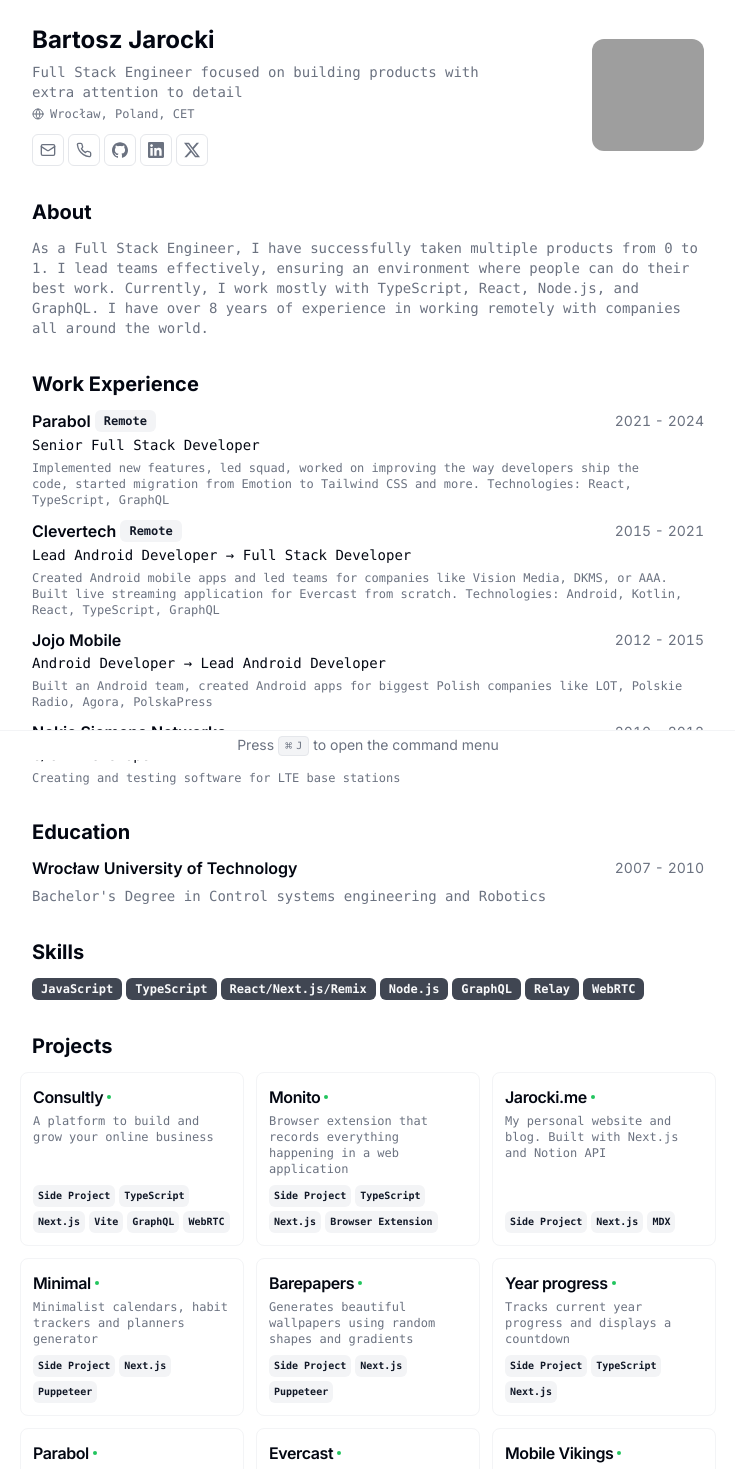
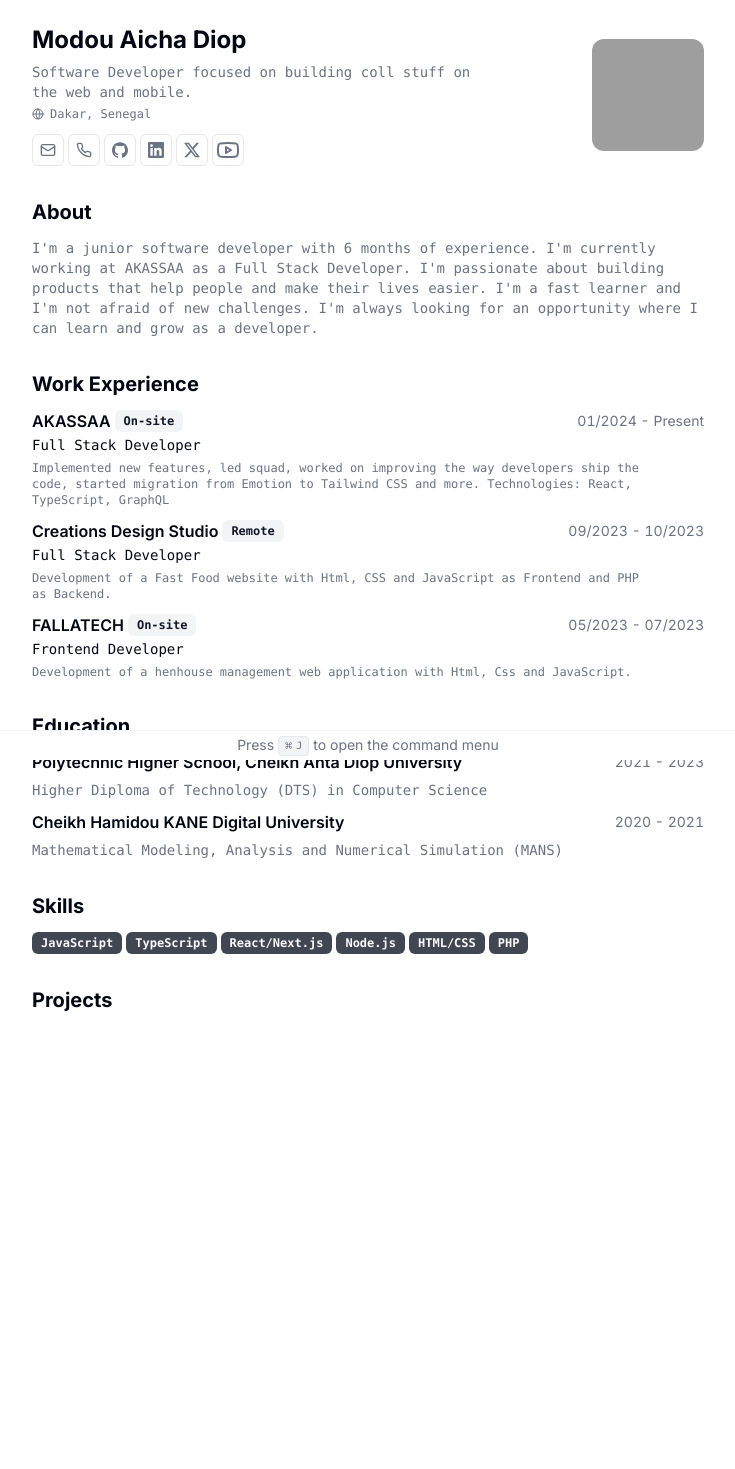
Before and after one commit to modouaicha023/modouaicha023-CV, a Next.js app: page / in a window 1280 px wide. Shown: the part 40-1509 px from the top of the page, without its empty margins (272-1007 px from the left). After the commit the page ends 1130 px from the top, so only its background shows below. Built offline with nearby package versions, Linux system fonts and the light colour scheme; grey boxes are pictures that could not be loaded.

Commit message:
Add YoutubeIcon to icons index and Update Data

```diff
--- /dev/null
+++ b/src/components/icons/YoutubeIcon.tsx
@@ -0,0 +1,20 @@
+export const YoutubeIcon = (props: React.SVGProps<SVGSVGElement>) => {
+  return (
+    <svg
+      xmlns="http://www.w3.org/2000/svg"
+      width="24"
+      height="24"
+      viewBox="0 0 24 24"
+      fill="none"
+      stroke="currentColor"
+      stroke-width="2"
+      stroke-linecap="round"
+      stroke-linejoin="round"
+      className="lucide lucide-youtube"
+    >
+      <title>Youtube</title>
+      <path d="M2.5 17a24.12 24.12 0 0 1 0-10 2 2 0 0 1 1.4-1.4 49.56 49.56 0 0 1 16.2 0A2 2 0 0 1 21.5 7a24.12 24.12 0 0 1 0 10 2 2 0 0 1-1.4 1.4 49.55 49.55 0 0 1-16.2 0A2 2 0 0 1 2.5 17" />
+      <path d="m10 15 5-3-5-3z" />
+    </svg>
+  );
+};
--- a/src/components/icons/index.ts
+++ b/src/components/icons/index.ts
@@ -1,5 +1,6 @@
 import { GitHubIcon } from "./GitHubIcon";
 import { LinkedInIcon } from "./LinkedInIcon";
 import { XIcon } from "./XIcon";
+import { YoutubeIcon } from "./YoutubeIcon";
 
-export { GitHubIcon, LinkedInIcon, XIcon };
+export { GitHubIcon, LinkedInIcon, XIcon, YoutubeIcon };
--- a/src/data/resume-data.tsx
+++ b/src/data/resume-data.tsx
@@ -12,267 +12,261 @@
   Minimal,
   MobileVikingsLogo,
   MonitoLogo,
-  NSNLogo,
   ParabolLogo,
   TastyCloudLogo,
   YearProgressLogo,
 } from "@/images/logos";
-import { GitHubIcon, LinkedInIcon, XIcon } from "@/components/icons";
+import { GitHubIcon, LinkedInIcon, XIcon, YoutubeIcon } from "@/components/icons";
 
 export const RESUME_DATA = {
-  name: "Bartosz Jarocki",
-  initials: "BJ",
-  location: "Wrocław, Poland, CET",
-  locationLink: "https://www.google.com/maps/place/Wrocław",
+  name: "Modou Aicha Diop",
+  initials: "MAD",
+  location: "Dakar, Senegal",
+  locationLink: "https://www.google.com/maps/place/Dakar",
   about:
-    "Full Stack Engineer focused on building products with extra attention to detail",
+    "Software Developer focused on building coll stuff on the web and mobile.",
   summary:
-    "As a Full Stack Engineer, I have successfully taken multiple products from 0 to 1. I lead teams effectively, ensuring an environment where people can do their best work. Currently, I work mostly with TypeScript, React, Node.js, and GraphQL. I have over 8 years of experience in working remotely with companies all around the world.",
-  avatarUrl: "https://avatars.githubusercontent.com/u/1017620?v=4",
-  personalWebsiteUrl: "https://jarocki.me",
+    "I'm a junior software developer with 6 months of experience. I'm currently working at AKASSAA as a Full Stack Developer. I'm passionate about building products that help people and make their lives easier. I'm a fast learner and I'm not afraid of new challenges. I'm always looking for an opportunity where I can learn and grow as a developer.",
+  avatarUrl:
+    "https://avatars.githubusercontent.com/u/86145486?s=400&u=2956d9402a142c1ac031c34a190dcabf120b11d2&v=4",
+  personalWebsiteUrl: "https://modouaicha023.vercel.app",
   contact: {
-    email: "bartosz.jarocki@hey.com",
-    tel: "+48530213401",
+    email: "modouaichadiop@gmail.com",
+    tel: "+221781606189",
     social: [
       {
         name: "GitHub",
-        url: "https://github.com/BartoszJarocki",
+        url: "https://github.com/modouaicha023",
         icon: GitHubIcon,
       },
       {
         name: "LinkedIn",
-        url: "https://www.linkedin.com/in/bjarocki/",
+        url: "https://www.linkedin.com/in/modouaicha023",
         icon: LinkedInIcon,
       },
       {
         name: "X",
-        url: "https://x.com/BartoszJarocki",
+        url: "https://x.com/modouaicha023",
         icon: XIcon,
+      },
+      {
+        name: "Youtube",
+        url: "https://youtube.com/@modouaicha023",
+        icon: YoutubeIcon,
       },
     ],
   },
   education: [
     {
-      school: "Wrocław University of Technology",
-      degree: "Bachelor's Degree in Control systems engineering and Robotics",
-      start: "2007",
-      end: "2010",
+      school: "Polytechnic Higher School, Cheikh Anta Diop University",
+      degree: "Higher Diploma of Technology (DTS) in Computer Science",
+      start: "2021",
+      end: "2023",
+    },
+    {
+      school: "Cheikh Hamidou KANE Digital University",
+      degree:
+        "Mathematical Modeling, Analysis and Numerical Simulation (MANS) ",
+      start: "2020",
+      end: "2021",
     },
   ],
   work: [
     {
-      company: "Parabol",
-      link: "https://parabol.co",
-      badges: ["Remote"],
-      title: "Senior Full Stack Developer",
-      logo: ParabolLogo,
-      start: "2021",
-      end: "2024",
+      company: "AKASSAA",
+      link: "https://akassaa.com",
+      badges: ["On-site"],
+      title: "Full Stack Developer",
+      // logo: ParabolLogo,
+      start: "01/2024",
+      end: "Present",
       description:
         "Implemented new features, led squad, worked on improving the way developers ship the code, started migration from Emotion to Tailwind CSS and more. Technologies: React, TypeScript, GraphQL",
     },
     {
-      company: "Clevertech",
-      link: "https://clevertech.biz",
+      company: "Creations Design Studio",
+      link: "https://fr.linkedin.com/company/creations-design-studio",
       badges: ["Remote"],
-      title: "Lead Android Developer → Full Stack Developer",
-      logo: ClevertechLogo,
-      start: "2015",
-      end: "2021",
+      title: "Full Stack Developer",
+      // logo: ClevertechLogo,
+      start: "09/2023",
+      end: "10/2023",
       description:
-        "Created Android mobile apps and led teams for companies like Vision Media, DKMS, or AAA. Built live streaming application for Evercast from scratch. Technologies: Android, Kotlin, React, TypeScript, GraphQL",
+        "Development of a Fast Food website with Html, CSS and JavaScript as Frontend and PHP as Backend.",
     },
     {
-      company: "Jojo Mobile",
-      link: "https://bsgroup.eu/",
-      badges: [],
-      title: "Android Developer → Lead Android Developer",
-      logo: JojoMobileLogo,
-      start: "2012",
-      end: "2015",
+      company: "FALLATECH",
+      link: "https://fallatech.org",
+      badges: ["On-site"],
+      title: "Frontend Developer",
+      // logo: JojoMobileLogo,
+      start: "05/2023",
+      end: "07/2023",
       description:
-        "Built an Android team, created Android apps for biggest Polish companies like LOT, Polskie Radio, Agora, PolskaPress",
-    },
-    {
-      company: "Nokia Siemens Networks",
-      link: "https://www.nokia.com",
-      badges: [],
-      title: "C/C++ Developer",
-      logo: NSNLogo,
-      start: "2010",
-      end: "2012",
-      description: "Creating and testing software for LTE base stations",
+        "Development of a henhouse management web application with Html, Css and JavaScript.",
     },
   ],
-  skills: [
-    "JavaScript",
-    "TypeScript",
-    "React/Next.js/Remix",
-    "Node.js",
-    "GraphQL",
-    "Relay",
-    "WebRTC",
-  ],
+  skills: ["JavaScript", "TypeScript", "React/Next.js", "Node.js", "HTML/CSS","PHP"],
   projects: [
-    {
-      title: "Consultly",
-      techStack: [
-        "Side Project",
-        "TypeScript",
-        "Next.js",
-        "Vite",
-        "GraphQL",
-        "WebRTC",
-      ],
-      description: "A platform to build and grow your online business",
-      logo: ConsultlyLogo,
-      link: {
-        label: "consultly.com",
-        href: "https://consultly.com/",
-      },
-    },
-    {
-      title: "Monito",
-      techStack: ["Side Project", "TypeScript", "Next.js", "Browser Extension"],
-      description:
-        "Browser extension that records everything happening in a web application",
-      logo: MonitoLogo,
-      link: {
-        label: "monito.dev",
-        href: "https://monito.dev/",
-      },
-    },
-    {
-      title: "Jarocki.me",
-      techStack: ["Side Project", "Next.js", "MDX"],
-      description:
-        "My personal website and blog. Built with Next.js and Notion API",
-      logo: JarockiMeLogo,
-      link: {
-        label: "github.com",
-        href: "https://jarocki.me/",
-      },
-    },
-    {
-      title: "Minimal",
-      techStack: ["Side Project", "Next.js", "Puppeteer"],
-      description:
-        "Minimalist calendars, habit trackers and planners generator",
-      logo: Minimal,
-      link: {
-        label: "useminimal.com",
-        href: "https://useminimal.com/",
-      },
-    },
-    {
-      title: "Barepapers",
-      techStack: ["Side Project", "Next.js", "Puppeteer"],
-      description:
-        "Generates beautiful wallpapers using random shapes and gradients",
-      logo: BarepapersLogo,
-      link: {
-        label: "barepapers.com",
-        href: "https://barepapers.com/",
-      },
-    },
-    {
-      title: "Year progress",
-      techStack: ["Side Project", "TypeScript", "Next.js"],
-      description: "Tracks current year progress and displays a countdown",
-      logo: YearProgressLogo,
-      link: {
-        label: "getyearprogress.com",
-        href: "https://getyearprogress.com/",
-      },
-    },
-    {
-      title: "Parabol",
-      techStack: [
-        "Full Stack Developer",
-        "TypeScript",
-        "React",
-        "Node.js",
-        "GraphQL",
-      ],
-      description:
-        "The Agile meeting co-pilot that delivers better meetings with less effort",
-      logo: ParabolLogo,
-      link: {
-        label: "github.com",
-        href: "https://parabol.co/",
-      },
-    },
-    {
-      title: "Evercast",
-      techStack: [
-        "Lead Frontend Developer",
+    // {
+    //   title: "Consultly",
+    //   techStack: [
+    //     "Side Project",
+    //     "TypeScript",
+    //     "Next.js",
+    //     "Vite",
+    //     "GraphQL",
+    //     "WebRTC",
+    //   ],
+    //   description: "A platform to build and grow your online business",
+    //   logo: ConsultlyLogo,
+    //   link: {
+    //     label: "consultly.com",
+    //     href: "https://consultly.com/",
+    //   },
+    // },
+    // {
+    //   title: "Monito",
+    //   techStack: ["Side Project", "TypeScript", "Next.js", "Browser Extension"],
+    //   description:
+    //     "Browser extension that records everything happening in a web application",
+    //   logo: MonitoLogo,
+    //   link: {
+    //     label: "monito.dev",
+    //     href: "https://monito.dev/",
+    //   },
+    // },
+    // {
+    //   title: "Jarocki.me",
+    //   techStack: ["Side Project", "Next.js", "MDX"],
+    //   description:
+    //     "My personal website and blog. Built with Next.js and Notion API",
+    //   logo: JarockiMeLogo,
+    //   link: {
+    //     label: "github.com",
+    //     href: "https://jarocki.me/",
+    //   },
+    // },
+    // {
+    //   title: "Minimal",
+    //   techStack: ["Side Project", "Next.js", "Puppeteer"],
+    //   description:
+    //     "Minimalist calendars, habit trackers and planners generator",
+    //   logo: Minimal,
+    //   link: {
+    //     label: "useminimal.com",
+    //     href: "https://useminimal.com/",
+    //   },
+    // },
+    // {
+    //   title: "Barepapers",
+    //   techStack: ["Side Project", "Next.js", "Puppeteer"],
+    //   description:
+    //     "Generates beautiful wallpapers using random shapes and gradients",
+    //   logo: BarepapersLogo,
+    //   link: {
+    //     label: "barepapers.com",
+    //     href: "https://barepapers.com/",
+    //   },
+    // },
+    // {
+    //   title: "Year progress",
+    //   techStack: ["Side Project", "TypeScript", "Next.js"],
+    //   description: "Tracks current year progress and displays a countdown",
+    //   logo: YearProgressLogo,
+    //   link: {
+    //     label: "getyearprogress.com",
+    //     href: "https://getyearprogress.com/",
+    //   },
+    // },
+    // {
+    //   title: "Parabol",
+    //   techStack: [
+    //     "Full Stack Developer",
+    //     "TypeScript",
+    //     "React",
+    //     "Node.js",
+    //     "GraphQL",
+    //   ],
+    //   description:
+    //     "The Agile meeting co-pilot that delivers better meetings with less effort",
+    //   logo: ParabolLogo,
+    //   link: {
+    //     label: "github.com",
+    //     href: "https://parabol.co/",
+    //   },
+    // },
+    // {
+    //   title: "Evercast",
+    //   techStack: [
+    //     "Lead Frontend Developer",
 
-        "TypeScript",
-        "React",
-        "Node.js",
-        "GraphQL",
-      ],
-      description:
-        "Creative collaboration platform that combines video conferencing and HD media streaming",
-      logo: EvercastLogo,
-      link: {
-        label: "evercast.us",
-        href: "https://www.evercast.us/",
-      },
-    },
-    {
-      title: "Mobile Vikings",
-      techStack: ["Lead Android Developer", "Android", "Kotlin"],
-      description:
-        "Android application for leading virtual mobile operator in Poland",
-      logo: MobileVikingsLogo,
-      link: {
-        label: "mobilevikings.pl",
-        href: "https://mobilevikings.pl/",
-      },
-    },
-    {
-      title: "Howdy",
-      techStack: ["Lead Android Developer", "Android", "Kotlin"],
-      description:
-        "Howdy is a place for you to join communities you care about",
-      logo: Howdy,
-      link: {
-        label: "play.google.com",
-        href: "https://howdy.co/",
-      },
-    },
-    {
-      title: "Tastycloud",
-      techStack: ["Lead Android Developer", "Android", "Kotlin"],
-      description:
-        "Android application for managing and displaying restaurant menus in kiosk mode",
-      logo: TastyCloudLogo,
-      link: {
-        label: "tastycloud.fr",
-        href: "https://www.tastycloud.fr/",
-      },
-    },
-    {
-      title: "Ambit",
-      techStack: ["Lead Android Developer", "Android", "Kotlin"],
-      description:
-        "Android application that helps with sharing your contact details",
-      logo: AmbitLogo,
-    },
-    {
-      title: "Bim",
-      techStack: ["Lead Android Developer", "Android", "Kotlin"],
-      description:
-        "Android application that helps with booking a table in a restaurants",
-      logo: BimLogo,
-    },
-    {
-      title: "Canal Digital GO",
-      techStack: ["Lead Android Developer", "Android", "Kotlin"],
-      description:
-        "Video streaming mobile application for Canal Digital subscribers",
-      logo: CDGOLogo,
-    },
+    //     "TypeScript",
+    //     "React",
+    //     "Node.js",
+    //     "GraphQL",
+    //   ],
+    //   description:
+    //     "Creative collaboration platform that combines video conferencing and HD media streaming",
+    //   logo: EvercastLogo,
+    //   link: {
+    //     label: "evercast.us",
+    //     href: "https://www.evercast.us/",
+    //   },
+    // },
+    // {
+    //   title: "Mobile Vikings",
+    //   techStack: ["Lead Android Developer", "Android", "Kotlin"],
+    //   description:
+    //     "Android application for leading virtual mobile operator in Poland",
+    //   logo: MobileVikingsLogo,
+    //   link: {
+    //     label: "mobilevikings.pl",
+    //     href: "https://mobilevikings.pl/",
+    //   },
+    // },
+    // {
+    //   title: "Howdy",
+    //   techStack: ["Lead Android Developer", "Android", "Kotlin"],
+    //   description:
+    //     "Howdy is a place for you to join communities you care about",
+    //   logo: Howdy,
+    //   link: {
+    //     label: "play.google.com",
+    //     href: "https://howdy.co/",
+    //   },
+    // },
+    // {
+    //   title: "Tastycloud",
+    //   techStack: ["Lead Android Developer", "Android", "Kotlin"],
+    //   description:
+    //     "Android application for managing and displaying restaurant menus in kiosk mode",
+    //   logo: TastyCloudLogo,
+    //   link: {
+    //     label: "tastycloud.fr",
+    //     href: "https://www.tastycloud.fr/",
+    //   },
+    // },
+    // {
+    //   title: "Ambit",
+    //   techStack: ["Lead Android Developer", "Android", "Kotlin"],
+    //   description:
+    //     "Android application that helps with sharing your contact details",
+    //   logo: AmbitLogo,
+    // },
+    // {
+    //   title: "Bim",
+    //   techStack: ["Lead Android Developer", "Android", "Kotlin"],
+    //   description:
+    //     "Android application that helps with booking a table in a restaurants",
+    //   logo: BimLogo,
+    // },
+    // {
+    //   title: "Canal Digital GO",
+    //   techStack: ["Lead Android Developer", "Android", "Kotlin"],
+    //   description:
+    //     "Video streaming mobile application for Canal Digital subscribers",
+    //   logo: CDGOLogo,
+    // },
   ],
 } as const;
```
